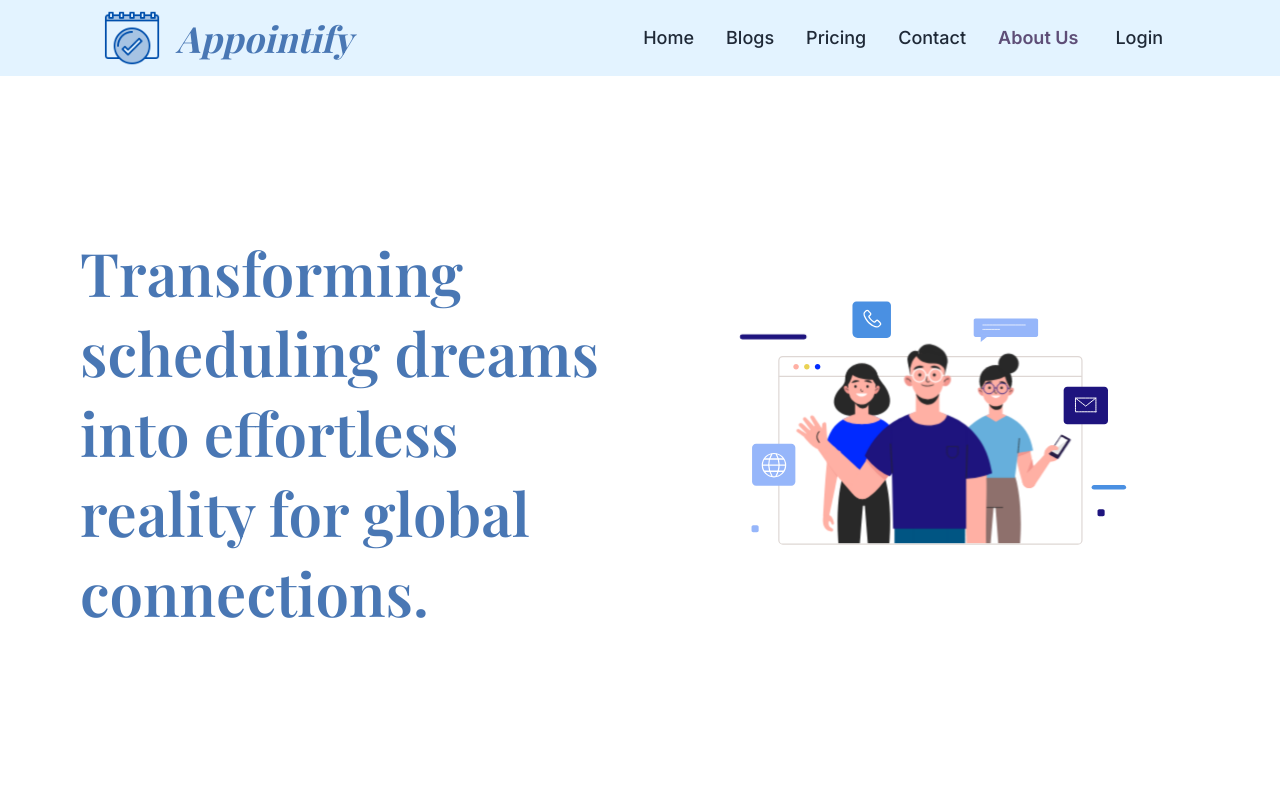
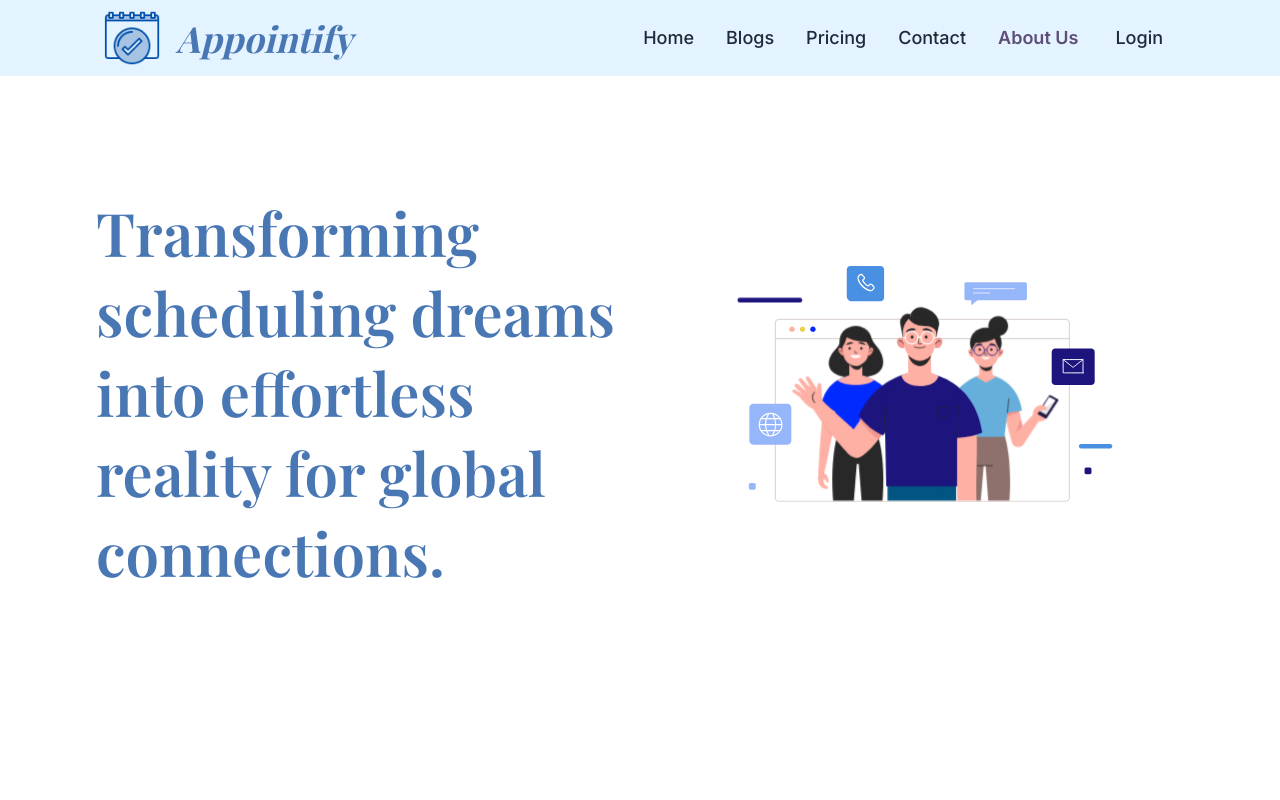
Before and after one commit to originalmahim/appointify, a React (Vite) app: page /about-us in a window 1280 px wide. Shown: the top 800 px of the page. Built offline with nearby package versions, Linux system fonts and the light colour scheme; no server answers; what react-chatbot-kit would draw is missing.

Commit message:
add Container on About Page banner

```diff
--- a/src/components/AboutUs/Banner.jsx
+++ b/src/components/AboutUs/Banner.jsx
@@ -1,9 +1,12 @@
 import Lottie from "lottie-react";
 import animationData from "../../assets/AboutUsAnimation.json";
+import Container from "../Container/Container";
 
 const Banner = () => {
   return (
-    <div className="grid lg:grid-cols-2 items-center gap-16 lg:gap-10 min-h-[100vh] px-4 lg:px-20 pt-32 lg:pt-48 pb-32">
+    <div className="min-h-[100vh] pt-32 lg:pt-48 pb-32">
+      <Container>
+        <div className="grid lg:grid-cols-2 items-center gap-16 lg:gap-10">
           <div>
             <h1 className="font-play text-3xl lg:text-4xl xl:text-6xl font-semibold text-center lg:text-start leading-[44px] lg:leading-[52px] xl:leading-[80px] text-head">
               Transforming scheduling dreams into effortless reality for global
@@ -23,6 +26,8 @@ const Banner = () => {
             <Lottie animationData={animationData} />
           </div>
         </div>
+      </Container>
+    </div>
   );
 };
 
```
Also changed, not shown: 1 other file (tests, documents, lock files or other folders). Lines whose indentation alone changed are shown as unchanged.
